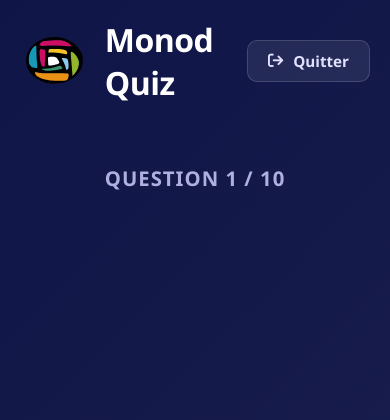
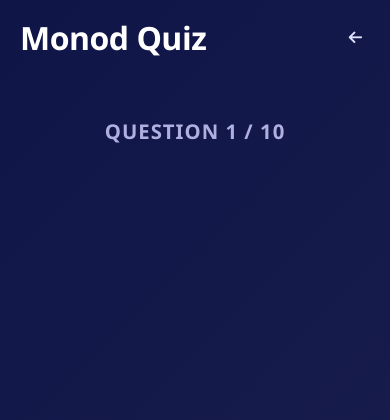
Before and after one commit to therealskyline/MonodQuiz, a Python web app: template templates/use_qcm.html in a window 390 px wide. Shown: the top 420 px of the page. Run offline with Jinja, Linux system fonts and the light colour scheme; the template is opened without the code that fills it, so the values that code supplies are empty.

Commit message:
Add files via upload

```diff
--- a/static/css/use_qcm.css
+++ b/static/css/use_qcm.css
@@ -78,6 +78,10 @@ body {
     background: rgba(239, 68, 68, 0.85);
     border-color: rgba(239, 68, 68, 0.85);
     color: #FFFFFF;
+}
+
+.exit-btn .icon-mobile {
+    display: none;
 }
 
 body.score-mode .top-bar {
@@ -646,3 +650,33 @@ body.score-mode .content-area {
         transform: scale(1);
     }
 }
+
+@media (max-width: 512px) {
+    .logo-wrap {
+        display: none;
+    }
+
+    .exit-btn {
+        border: none;
+        background: transparent;
+        padding: 8px;
+        gap: 0;
+    }
+
+    .exit-btn:hover {
+        background: transparent;
+        color: #E0E0FF;
+    }
+
+    .exit-btn .btn-text {
+        display: none;
+    }
+
+    .exit-btn .icon-desktop {
+        display: none;
+    }
+
+    .exit-btn .icon-mobile {
+        display: inline-block;
+    }
+}
--- a/templates/classroom.html
+++ b/templates/classroom.html
@@ -15,7 +15,7 @@
     <div class="title-block"><h1>Monod Quiz</h1></div>
     <div class="top-right-controls">
       <a href="javascript:void(0)" onclick="handleLogout()" class="logout-btn">
-        <i class="fa-solid fa-arrow-right-from-bracket"></i> Quitter
+        <i class="fa-solid fa-arrow-right-from-bracket"></i> <span class="btn-text">Quitter</span>
       </a>
     </div>
   </div>
--- a/templates/create_QCM.html
+++ b/templates/create_QCM.html
@@ -19,7 +19,7 @@
             <p>Créer un QCM</p>
         </div>
         <a href="/dashboard_prof" class="return-btn">
-            <i class="ti ti-chevron-left"></i> Retour à votre espace
+            <i class="ti ti-chevron-left"></i> <span class="btn-text">Retour à votre espace</span>
         </a>
     </div>
 
--- a/templates/eleve_dashboard.html
+++ b/templates/eleve_dashboard.html
@@ -18,7 +18,7 @@
       <p>Espace élève</p>
     </div>
     <a href="/api/logout" class="logout-btn">
-      <i class="fa-solid fa-arrow-right-from-bracket"></i> Déconnexion
+      <i class="fa-solid fa-arrow-right-from-bracket"></i> <span class="btn-text">Déconnexion</span>
     </a>
   </div>
 
--- a/templates/prof_dashboard.html
+++ b/templates/prof_dashboard.html
@@ -18,7 +18,7 @@
       <p>Dashboard Professeur</p>
     </div>
     <a href="/api/logout" class="logout-btn">
-      <i class="fa-solid fa-arrow-right-from-bracket"></i> Déconnexion
+      <i class="fa-solid fa-arrow-right-from-bracket"></i> <span class="btn-text">Déconnexion</span>
     </a>
   </div>
 
--- a/templates/use_qcm.html
+++ b/templates/use_qcm.html
@@ -17,8 +17,9 @@
             <p class="brand-label">Monod Quiz</p>
         </div>
         <a href="/eleve_dashboard.html" class="exit-btn">
-            <i class="fa-solid fa-arrow-right-from-bracket"></i>
-            Quitter
+            <i class="fa-solid fa-arrow-right-from-bracket icon-desktop"></i>
+            <i class="fa-solid fa-arrow-left icon-mobile"></i>
+            <span class="btn-text">Quitter</span>
         </a>
     </header>
 
```
Also changed, not shown: static/css/classroom.css (+17 -0 lines), static/css/create_QCM.css (+18 -0 lines), static/css/eleve_dashboard.css (+18 -0 lines), static/css/prof_dashboard.css (+18 -0 lines).
